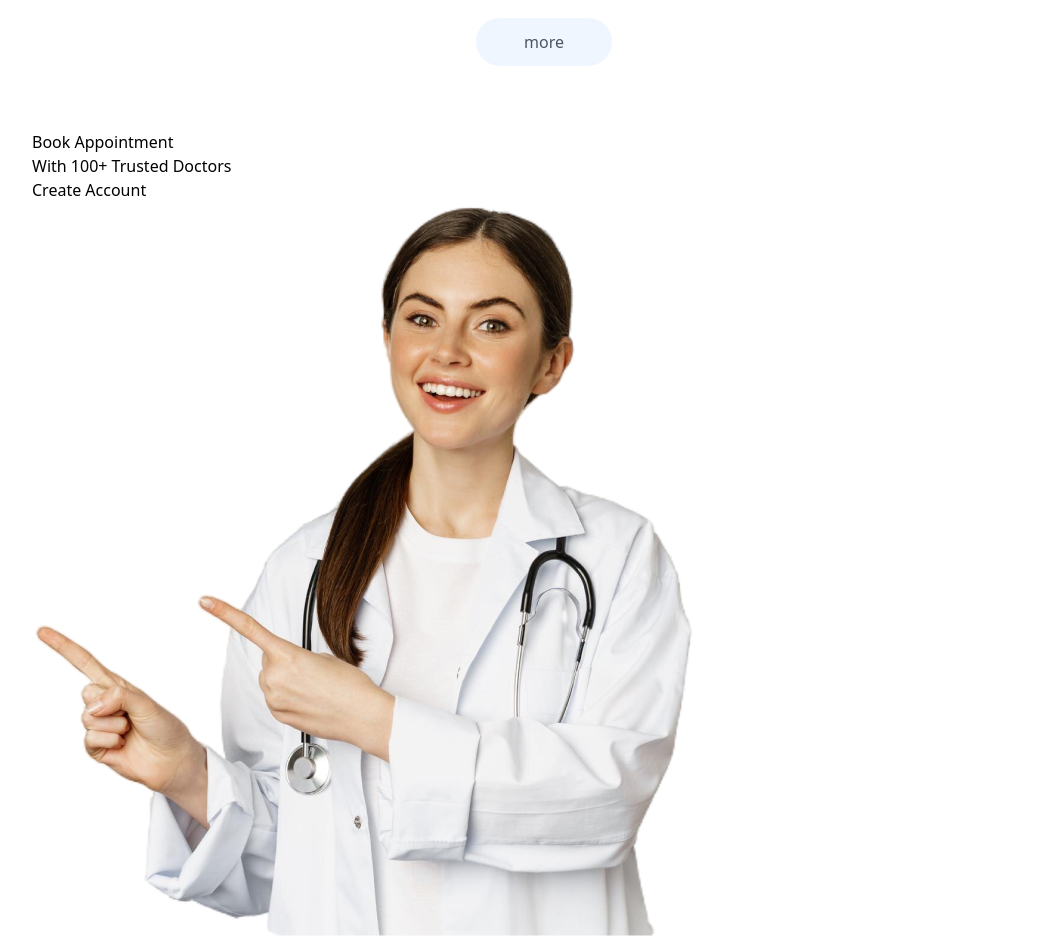
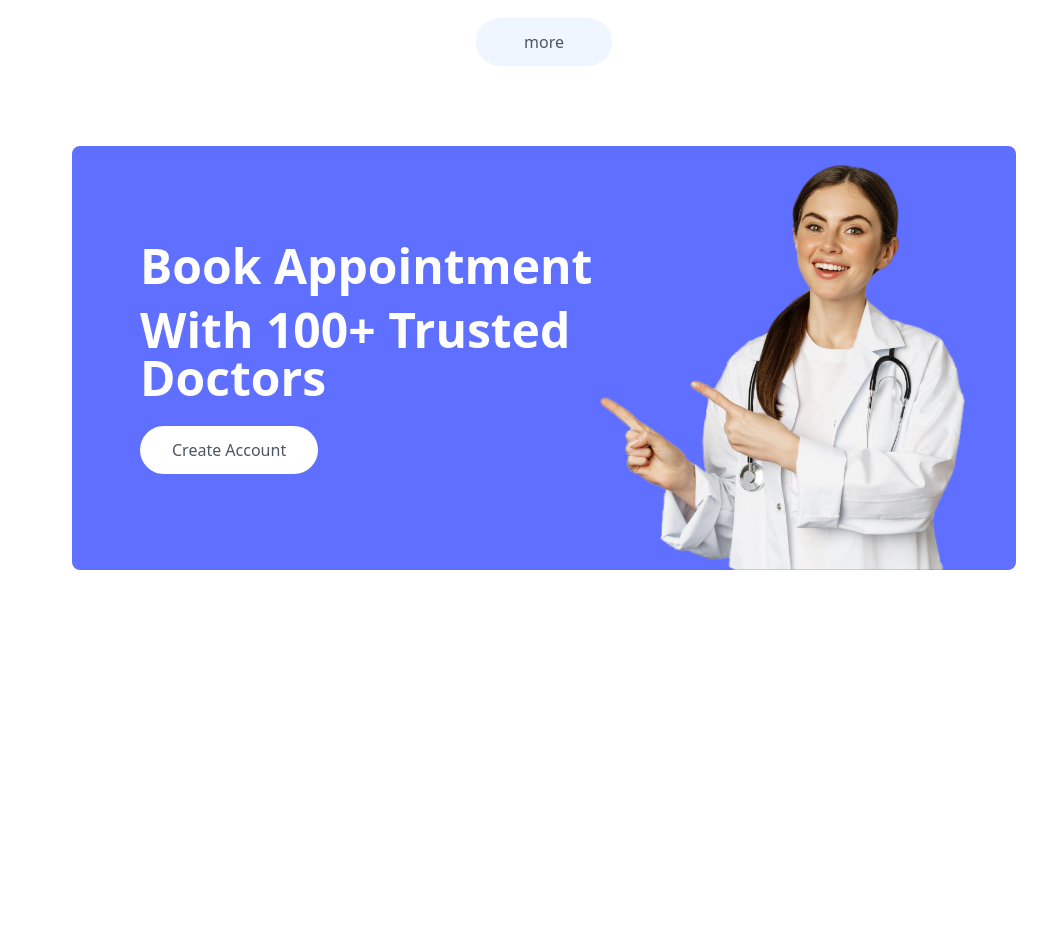
Before and after one commit to leslieyjkim/Prescripto, a React (Vite) app in the folder frontend/: page / in a window 1280 px wide. Shown: the part 2320-3256 px from the top of the page, without its empty margins (96-1143 px from the left). After the commit the page ends 2970 px from the top, so only its background shows below. Built offline with nearby package versions, Linux system fonts and the light colour scheme.

Commit message:
Feature Banner styling (2)

```diff
--- a/frontend/src/components/Banner.jsx
+++ b/frontend/src/components/Banner.jsx
@@ -3,20 +3,20 @@
 
 const Banner = () => {
   return (
-    <div>
+    <div className='flex bg-primary rounded-lg px-6 sm:px-10 md:px-14 lg:px-12 my-20 md:mx-10'>
         {/*  ------  Left Side ------ */}
-        <div>
-            <div>
+        <div className='flex-1 py-8 sm:py-10 md:py-16 lg:py-24 lg:pl-5'>
+            <div className='text-xl sm:text-2xl md:text-3xl lg:text-5xl font-semibold text-white'>
                 <p>Book Appointment</p>
-                <p>With 100+ Trusted Doctors</p>
+                <p className='mt-4'>With 100+ Trusted Doctors</p>
             </div>
-            <button>Create Account</button>
+            <button className='bg-white text-sm sm:text-base text-gray-600 px-8 py-3 rounded-full mt-6 hover:scale-105 transition-all'>Create Account</button>
         </div>
 
 
         {/*  ------  Right Side ------ */}
-        <div>
-            <img src={assets.appointment_img} alt=""/>
+        <div className='hidden md:block md:w-1/2 lg:w-[370px] relative'>
+            <img className='w-full absolute bottom-0 right-0 max-w-md' src={assets.appointment_img} alt=""/>
         </div>
     </div>
   )
```
